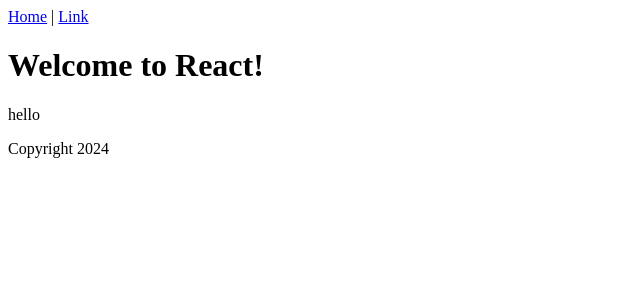
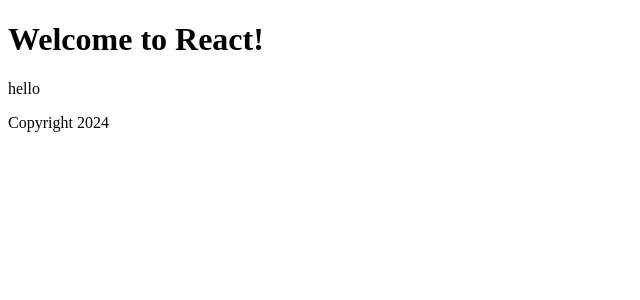
Before and after one commit to BuickSalesman/git-it-together, a React (Vite) app: page / in a window 1280 px wide. Shown: the top 300 px of the page, without its empty margins (0-640 px from the left). Built offline with nearby package versions, Linux system fonts and the light colour scheme.

Commit message:
installed react router dom

```diff
--- a/package.json
+++ b/package.json
@@ -12,7 +12,8 @@
   "dependencies": {
     "axios": "^1.7.8",
     "react": "^18.3.1",
-    "react-dom": "^18.3.1"
+    "react-dom": "^18.3.1",
+    "react-router-dom": "^7.0.2"
   },
   "devDependencies": {
     "@eslint/js": "^9.15.0",
--- a/src/Header.jsx
+++ b/src/Header.jsx
@@ -1,9 +1,7 @@
 export function Header() {
   return (
     <header>
-      <nav>
-        <a href="#">Home</a> | <a href="#">Link</a>
-      </nav>
+      <nav></nav>
     </header>
   );
 }
```
Also changed, not shown: 1 other file (tests, documents, lock files or other folders).
